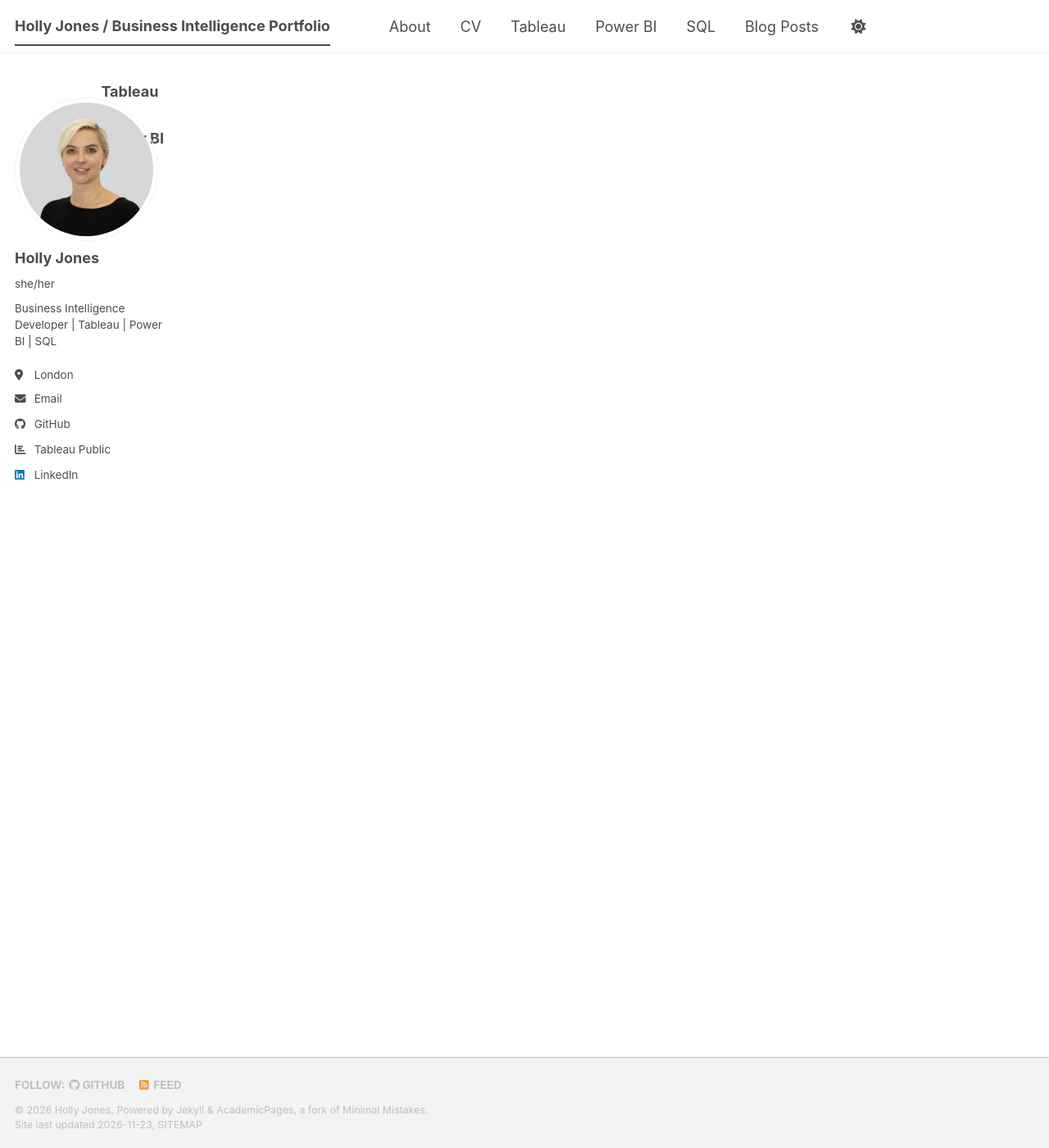
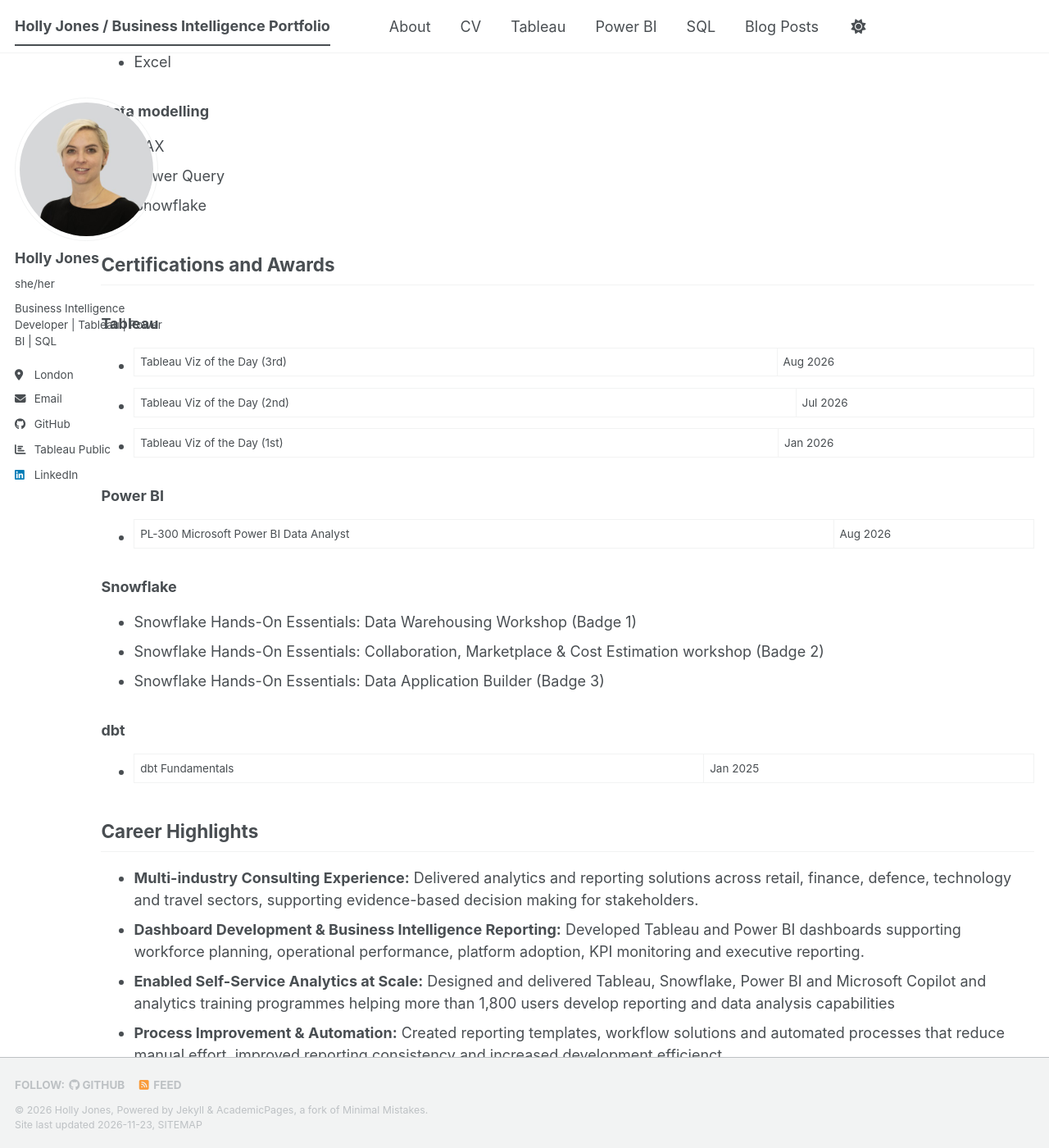
Before and after one commit to hjones87/hjones87.github.io, a Jekyll site: the page built from _pages/about.md, in a window 1280 px wide and 1400 px high, scrolled down 1238 px. Shown: the whole window at 82% size. Built offline with Jekyll 4.4.1, drawn with Linux system fonts in a browser that asks for light colours; a script bundle is joined from its source files by our own code; a style sheet for code colours, icons or effects is not loaded; some of the changed text lies outside the part shown.

Commit message:
Expand about page with certifications and career highlights
Added certifications and awards sections with details on Tableau, Power BI, Snowflake, and dbt. Updated career highlights to reflect multi-industry consulting experience and process improvements.

```diff
--- a/_pages/about.md
+++ b/_pages/about.md
@@ -18,8 +18,49 @@ I am a Business Intelligence Developer with experience designing and delivering
 Throughout my career I have worked with stakeholders across multiple functions, developing dashboards, automating reporting processes and helping organisations make better use of their data.
 
 ## Core Technologies
-## Certifications
+
+### Data Visualisation
+- Tableau
+- Power BI
+
+### Data Analysis
+- SQL
+- Excel
+
+### Data modelling
+- DAX
+- Power Query
+- Snowflake
+
+
+## Certifications and Awards
+
+### Tableau
+- Tableau Viz of the Day (3rd) | Aug 2026
+- Tableau Viz of the Day (2nd) | Jul 2026
+- Tableau Viz of the Day (1st) | Jan 2026
+
+### Power BI
+- PL-300 Microsoft Power BI Data Analyst | Aug 2026
+
+### Snowflake
+- Snowflake Hands-On Essentials: Data Warehousing Workshop (Badge 1)
+- Snowflake Hands-On Essentials: Collaboration, Marketplace & Cost Estimation workshop (Badge 2)
+- Snowflake Hands-On Essentials: Data Application Builder (Badge 3)
+
+### dbt
+- dbt Fundamentals | Jan 2025
+
+
 ## Career Highlights
+
+- **Multi-industry Consulting Experience:** Delivered analytics and reporting solutions across retail, finance, defence, technology and travel sectors, supporting evidence-based decision making for stakeholders.
+- **Dashboard Development & Business Intelligence Reporting:** Developed Tableau and Power BI dashboards supporting workforce planning, operational performance, platform adoption, KPI monitoring and executive reporting.
+- **Enabled Self-Service Analytics at Scale:** Designed and delivered Tableau, Snowflake, Power BI and Microsoft Copilot and analytics training programmes helping more than 1,800 users develop reporting and data analysis capabilities
+- **Process Improvement & Automation:** Created reporting templates, workflow solutions and automated processes that reduce manual effort, improved reporting consistency and increased development efficienct
+- **Industry Recognition:** Three-time Tableau Public Viz of the Day recipient and Microsoft Certified Power BI Data Analyst Associate.
+
+
 ## Featured Projects
 
 ### Tableau
```
